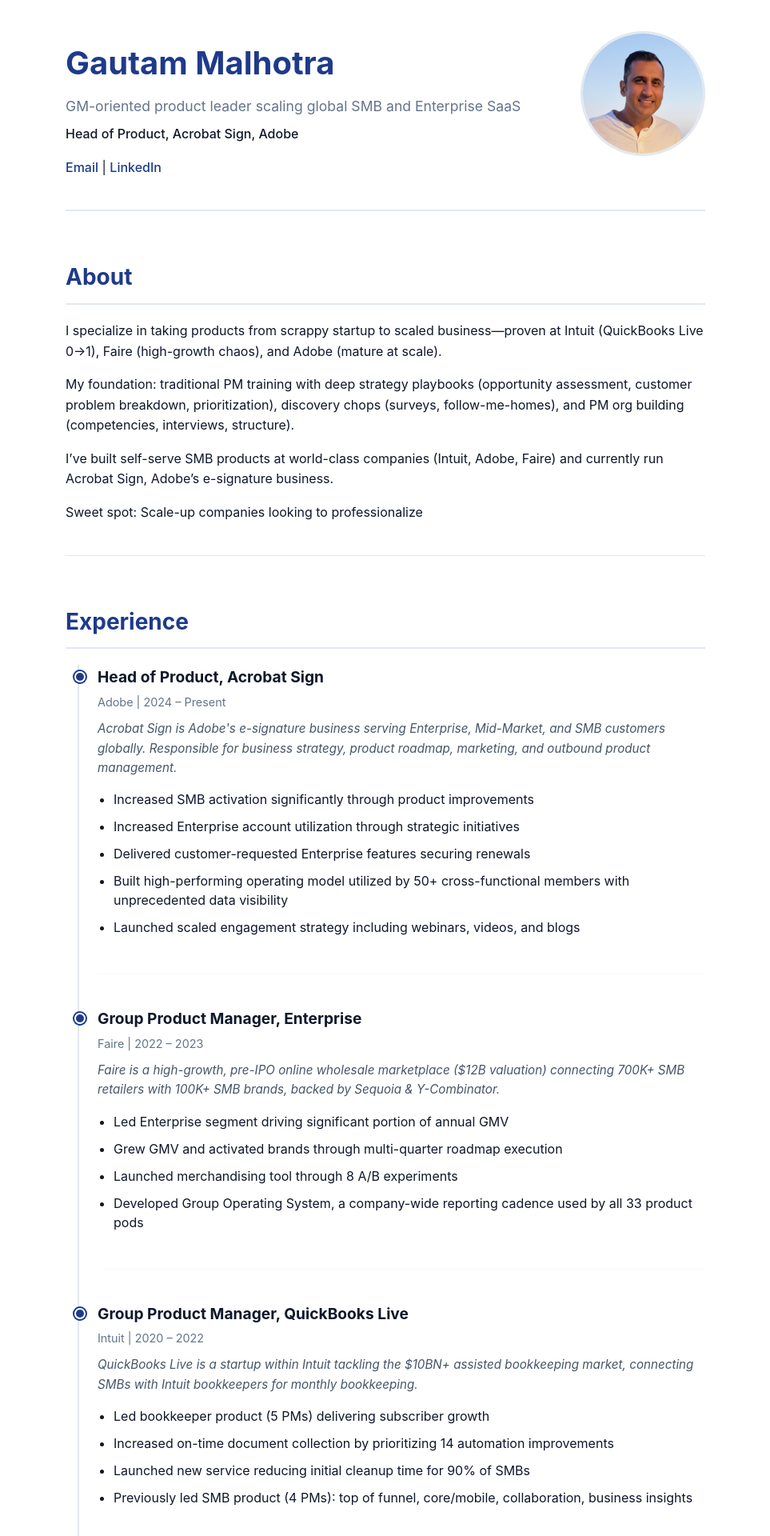
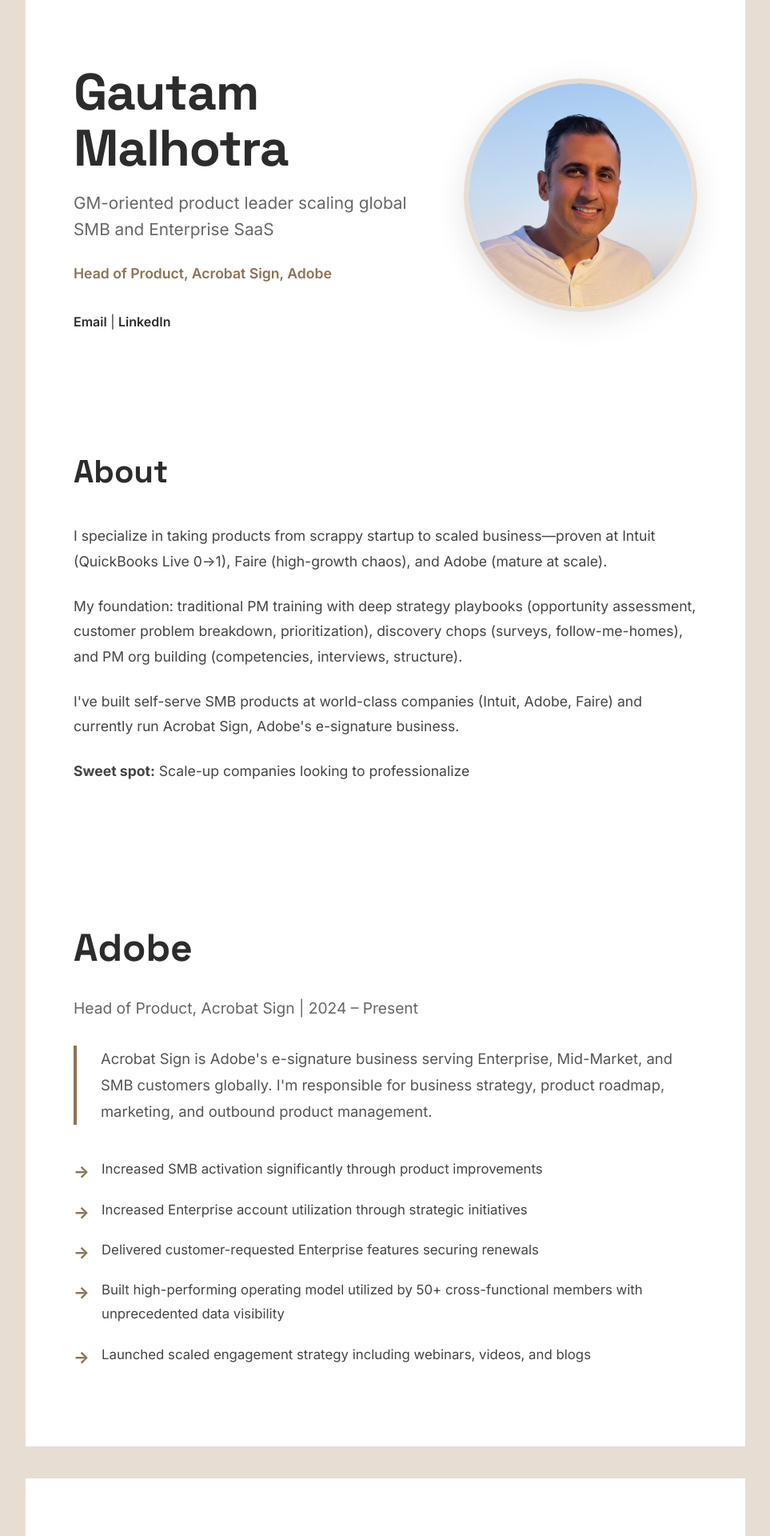
Before and after one commit to gmalhotra86/gautammalhotra.github.io, a Jekyll site: the page built from index.md, in a window 1280 px wide. Shown: the top 1920 px of the page at 80% size, without its empty margins (158-1121 px from the left). Built offline with Jekyll 4.4.1, drawn with Linux system fonts in a browser that asks for light colours; some of the changed text lies outside the part shown.

Commit message:
Redesign: Modern fonts, bigger photo, 3-section layout

```diff
--- a/_layouts/default.html
+++ b/_layouts/default.html
@@ -5,6 +5,9 @@
   <meta name="viewport" content="width=device-width, initial-scale=1.0">
   <title>{{ page.title | default: site.title }}</title>
   <meta name="description" content="{{ site.description }}">
+  <link rel="preconnect" href="https://fonts.googleapis.com">
+  <link rel="preconnect" href="https://fonts.gstatic.com" crossorigin>
+  <link href="https://fonts.googleapis.com/css2?family=Inter:wght@400;600;700&family=Space+Grotesk:wght@700&display=swap" rel="stylesheet">
   <link rel="stylesheet" href="{{ '/assets/css/custom.css' | relative_url }}">
 
   {% if site.google_analytics %}
--- a/assets/css/custom.css
+++ b/assets/css/custom.css
@@ -1,29 +1,30 @@
 /* Personal Website Custom Styles */
 
 :root {
-  --navy: #1e3a8a;
-  --light-gray: #f8fafc;
-  --text-black: #0f172a;
-  --border-gray: #e2e8f0;
+  --tan-bg: #E8DDD3;
+  --dark-text: #2c2c2c;
+  --accent: #8B7355;
+  --white: #ffffff;
 }
 
 body {
-  font-family: -apple-system, BlinkMacSystemFont, "Segoe UI", Roboto, sans-serif;
-  line-height: 1.6;
-  color: var(--text-black);
-  max-width: 800px;
+  font-family: 'Inter', -apple-system, BlinkMacSystemFont, "Segoe UI", Roboto, sans-serif;
+  line-height: 1.7;
+  color: var(--dark-text);
+  max-width: 900px;
   margin: 0 auto;
-  padding: 20px;
+  padding: 0;
+  background: var(--tan-bg);
 }
 
 /* Hero Section */
 .hero {
+  background: var(--white);
+  padding: 80px 60px;
   display: flex;
-  justify-content: space-between;
   align-items: center;
-  margin-bottom: 60px;
-  padding-bottom: 40px;
-  border-bottom: 2px solid var(--border-gray);
+  gap: 60px;
+  margin-bottom: 0;
 }
 
 .hero-content {
@@ -31,211 +32,216 @@ body {
 }
 
 .hero h1 {
-  font-size: 2.5rem;
-  margin-bottom: 0.5rem;
-  color: var(--navy);
+  font-family: 'Space Grotesk', 'Inter', sans-serif;
+  font-size: 4rem;
+  font-weight: 700;
+  margin: 0 0 1rem 0;
+  color: var(--dark-text);
+  letter-spacing: -0.02em;
+  line-height: 1.1;
 }
 
 .tagline {
-  font-size: 1.1rem;
-  color: #64748b;
-  margin: 0.5rem 0;
+  font-size: 1.3rem;
+  color: #666;
+  margin: 1rem 0;
+  line-height: 1.6;
 }
 
 .current-role {
-  font-size: 1rem;
-  font-weight: 500;
-  margin: 0.5rem 0 1rem 0;
+  font-size: 1.1rem;
+  font-weight: 600;
+  margin: 1.5rem 0;
+  color: var(--accent);
 }
 
 .contact-links {
-  margin-top: 1rem;
+  margin-top: 2rem;
 }
 
 .contact-links a {
-  color: var(--navy);
+  color: var(--dark-text);
   text-decoration: none;
-  font-weight: 500;
+  font-weight: 600;
+  font-size: 1rem;
+  transition: color 0.2s;
 }
 
 .contact-links a:hover {
-  text-decoration: underline;
+  color: var(--accent);
 }
 
 .hero-image {
-  margin-left: 40px;
+  flex-shrink: 0;
 }
 
 .headshot {
-  width: 150px;
-  height: 150px;
+  width: 280px;
+  height: 280px;
   border-radius: 50%;
   object-fit: cover;
-  border: 3px solid var(--border-gray);
+  border: 6px solid var(--tan-bg);
+  box-shadow: 0 10px 40px rgba(0,0,0,0.1);
 }
 
 /* About Section */
-h2 {
-  color: var(--navy);
-  font-size: 1.75rem;
-  margin-top: 60px;
-  margin-bottom: 20px;
-  padding-bottom: 10px;
-  border-bottom: 2px solid var(--border-gray);
+.about-section {
+  background: var(--white);
+  padding: 60px;
+  margin-bottom: 0;
 }
 
-/* Timeline & Experience */
-.timeline {
-  position: relative;
-  padding-left: 40px;
+.about-section h2 {
+  font-family: 'Space Grotesk', 'Inter', sans-serif;
+  font-size: 2.5rem;
+  font-weight: 700;
+  margin: 0 0 30px 0;
+  color: var(--dark-text);
 }
 
-.timeline::before {
-  content: '';
-  position: absolute;
-  left: 15px;
-  top: 0;
-  bottom: 0;
-  width: 2px;
-  background: var(--border-gray);
+.about-section p {
+  font-size: 1.1rem;
+  line-height: 1.8;
+  margin-bottom: 1.5rem;
+  color: #444;
 }
 
-.experience-item {
-  position: relative;
-  margin-bottom: 40px;
-  padding-bottom: 30px;
-  border-bottom: 1px solid var(--light-gray);
+h2 {
+  font-family: 'Space Grotesk', 'Inter', sans-serif;
+  font-size: 2.5rem;
+  font-weight: 700;
+  margin: 0 0 30px 0;
+  color: var(--dark-text);
 }
 
-.experience-item::before {
-  content: '';
-  position: absolute;
-  left: -29px;
-  top: 8px;
-  width: 10px;
-  height: 10px;
-  border-radius: 50%;
-  background: var(--navy);
-  border: 2px solid white;
-  box-shadow: 0 0 0 2px var(--navy);
+/* Experience Sections */
+.experience-section {
+  background: var(--white);
+  padding: 80px 60px;
+  margin-bottom: 40px;
 }
 
-.company-header {
-  display: flex;
-  align-items: flex-start;
-  margin-bottom: 10px;
+.company-name {
+  font-family: 'Space Grotesk', 'Inter', sans-serif;
+  font-size: 3rem;
+  font-weight: 700;
+  margin: 0 0 10px 0;
+  color: var(--dark-text);
 }
 
-.company-logo {
-  width: 40px;
-  height: 40px;
-  object-fit: contain;
-  margin-right: 15px;
-  filter: grayscale(30%);
+.role-date {
+  font-size: 1.2rem;
+  color: #666;
+  margin-bottom: 30px;
 }
 
-.title-date {
-  flex: 1;
+.company-intro {
+  font-size: 1.15rem;
+  line-height: 1.8;
+  color: #555;
+  margin-bottom: 40px;
+  padding-left: 30px;
+  border-left: 4px solid var(--accent);
 }
 
-.experience-item h3 {
-  font-size: 1.2rem;
-  margin: 0 0 0.25rem 0;
-  color: var(--text-black);
-}
-
-.date {
-  font-size: 0.9rem;
-  color: #64748b;
+.highlights {
+  list-style: none;
+  padding: 0;
   margin: 0;
 }
 
-.context {
-  font-size: 0.95rem;
-  color: #475569;
-  font-style: italic;
-  margin: 10px 0 15px 0;
+.highlights li {
+  font-size: 1.05rem;
+  line-height: 1.8;
+  margin-bottom: 20px;
+  padding-left: 35px;
+  position: relative;
+  color: #444;
 }
 
-.experience-item ul {
-  margin-top: 15px;
-  padding-left: 20px;
-}
-
-.experience-item li {
-  margin-bottom: 10px;
-  line-height: 1.5;
-}
-
-/* Bold metrics in bullets */
-.experience-item li strong {
+.highlights li:before {
+  content: '→';
+  position: absolute;
+  left: 0;
+  color: var(--accent);
   font-weight: 700;
-  color: var(--navy);
+  font-size: 1.3rem;
 }
 
 /* Footer */
 .footer {
-  margin-top: 60px;
-  padding-top: 40px;
-  border-top: 2px solid var(--border-gray);
+  background: var(--white);
+  padding: 60px;
   text-align: center;
-  color: #64748b;
+}
+
+.footer p {
+  font-size: 1.1rem;
+  margin: 15px 0;
+  color: #666;
+}
+
+.footer strong {
+  color: var(--dark-text);
+  font-size: 1.3rem;
 }
 
 .footer a {
-  color: var(--navy);
+  color: var(--dark-text);
   text-decoration: none;
+  font-weight: 600;
+  transition: color 0.2s;
 }
 
 .footer a:hover {
-  text-decoration: underline;
+  color: var(--accent);
 }
 
 /* Horizontal rules */
 hr {
-  border: none;
-  border-top: 1px solid var(--border-gray);
-  margin: 40px 0;
+  display: none;
 }
 
 /* Responsive Design */
 @media (max-width: 768px) {
   body {
-    padding: 15px;
+    padding: 0;
   }
 
   .hero {
-    flex-direction: column;
+    flex-direction: column-reverse;
+    padding: 40px 30px;
     text-align: center;
   }
 
-  .hero-image {
-    margin-left: 0;
-    margin-top: 20px;
+  .hero h1 {
+    font-size: 2.5rem;
   }
 
-  .hero h1 {
+  .headshot {
+    width: 200px;
+    height: 200px;
+    margin-bottom: 30px;
+  }
+
+  .about-section,
+  .experience-section {
+    padding: 40px 30px;
+  }
+
+  .company-name {
     font-size: 2rem;
   }
 
-  /* Hide timeline on mobile */
-  .timeline {
-    padding-left: 0;
+  .company-intro {
+    padding-left: 20px;
   }
 
-  .timeline::before,
-  .experience-item::before {
-    display: none;
+  .highlights li {
+    padding-left: 30px;
   }
 
-  .company-header {
-    flex-direction: column;
-    align-items: center;
-    text-align: center;
-  }
-
-  .company-logo {
-    margin-right: 0;
-    margin-bottom: 10px;
+  .footer {
+    padding: 40px 30px;
   }
 }
--- a/index.md
+++ b/index.md
@@ -17,31 +17,24 @@ layout: default
   </div>
 </div>
 
-## About
+<div class="about-section">
+  <h2>About</h2>
+  <p>I specialize in taking products from scrappy startup to scaled business—proven at Intuit (QuickBooks Live 0→1), Faire (high-growth chaos), and Adobe (mature at scale).</p>
 
-I specialize in taking products from scrappy startup to scaled business—proven at Intuit (QuickBooks Live 0→1), Faire (high-growth chaos), and Adobe (mature at scale).
+  <p>My foundation: traditional PM training with deep strategy playbooks (opportunity assessment, customer problem breakdown, prioritization), discovery chops (surveys, follow-me-homes), and PM org building (competencies, interviews, structure).</p>
 
-My foundation: traditional PM training with deep strategy playbooks (opportunity assessment, customer problem breakdown, prioritization), discovery chops (surveys, follow-me-homes), and PM org building (competencies, interviews, structure).
+  <p>I've built self-serve SMB products at world-class companies (Intuit, Adobe, Faire) and currently run Acrobat Sign, Adobe's e-signature business.</p>
 
-I've built self-serve SMB products at world-class companies (Intuit, Adobe, Faire) and currently run Acrobat Sign, Adobe's e-signature business.
+  <p><strong>Sweet spot:</strong> Scale-up companies looking to professionalize</p>
+</div>
 
-Sweet spot: Scale-up companies looking to professionalize
+<div class="experience-section">
+  <h3 class="company-name">Adobe</h3>
+  <p class="role-date">Head of Product, Acrobat Sign | 2024 – Present</p>
 
----
+  <p class="company-intro">Acrobat Sign is Adobe's e-signature business serving Enterprise, Mid-Market, and SMB customers globally. I'm responsible for business strategy, product roadmap, marketing, and outbound product management.</p>
 
-## Experience
-
-<div class="timeline">
-
-<div class="experience-item">
-  <div class="company-header">
-    <div class="title-date">
-      <h3>Head of Product, Acrobat Sign</h3>
-      <p class="date">Adobe | 2024 – Present</p>
-    </div>
-  </div>
-  <p class="context">Acrobat Sign is Adobe's e-signature business serving Enterprise, Mid-Market, and SMB customers globally. Responsible for business strategy, product roadmap, marketing, and outbound product management.</p>
-  <ul>
+  <ul class="highlights">
     <li>Increased SMB activation significantly through product improvements</li>
     <li>Increased Enterprise account utilization through strategic initiatives</li>
     <li>Delivered customer-requested Enterprise features securing renewals</li>
@@ -50,15 +43,13 @@ Sweet spot: Scale-up companies looking to professionalize
   </ul>
 </div>
 
-<div class="experience-item">
-  <div class="company-header">
-    <div class="title-date">
-      <h3>Group Product Manager, Enterprise</h3>
-      <p class="date">Faire | 2022 – 2023</p>
-    </div>
-  </div>
-  <p class="context">Faire is a high-growth, pre-IPO online wholesale marketplace ($12B valuation) connecting 700K+ SMB retailers with 100K+ SMB brands, backed by Sequoia & Y-Combinator.</p>
-  <ul>
+<div class="experience-section">
+  <h3 class="company-name">Faire</h3>
+  <p class="role-date">Group Product Manager, Enterprise | 2022 – 2023</p>
+
+  <p class="company-intro">Faire is a high-growth, pre-IPO online wholesale marketplace ($12B valuation) connecting 700K+ SMB retailers with 100K+ SMB brands, backed by Sequoia & Y-Combinator.</p>
+
+  <ul class="highlights">
     <li>Led Enterprise segment driving significant portion of annual GMV</li>
     <li>Grew GMV and activated brands through multi-quarter roadmap execution</li>
     <li>Launched merchandising tool through 8 A/B experiments</li>
@@ -66,93 +57,42 @@ Sweet spot: Scale-up companies looking to professionalize
   </ul>
 </div>
 
-<div class="experience-item">
-  <div class="company-header">
-    <div class="title-date">
-      <h3>Group Product Manager, QuickBooks Live</h3>
-      <p class="date">Intuit | 2020 – 2022</p>
-    </div>
-  </div>
-  <p class="context">QuickBooks Live is a startup within Intuit tackling the $10BN+ assisted bookkeeping market, connecting SMBs with Intuit bookkeepers for monthly bookkeeping.</p>
-  <ul>
+<div class="experience-section">
+  <h3 class="company-name">Intuit</h3>
+  <p class="role-date">Group Product Manager, QuickBooks Live | 2020 – 2022</p>
+
+  <p class="company-intro">QuickBooks Live is a startup within Intuit tackling the $10BN+ assisted bookkeeping market, connecting SMBs with Intuit bookkeepers for monthly bookkeeping.</p>
+
+  <ul class="highlights">
     <li>Led bookkeeper product (5 PMs) delivering subscriber growth</li>
     <li>Increased on-time document collection by prioritizing 14 automation improvements</li>
     <li>Launched new service reducing initial cleanup time for 90% of SMBs</li>
     <li>Previously led SMB product (4 PMs): top of funnel, core/mobile, collaboration, business insights</li>
   </ul>
-</div>
 
-<div class="experience-item">
-  <div class="company-header">
-    <div class="title-date">
-      <h3>Senior Product Manager, QuickBooks Online</h3>
-      <p class="date">Intuit | 2018 – 2020</p>
-    </div>
-  </div>
-  <ul>
+  <p class="role-date" style="margin-top: 40px">Senior Product Manager, QuickBooks Online | 2018 – 2020</p>
+  <ul class="highlights">
     <li>Transformed 400K+ member partner program to points-based system with gamified experience</li>
     <li>Awarded "Outstanding game changer" performance rating (top 5% of all PMs: 12 out of 200)</li>
     <li>Led large accounting firm group (2 PMs); redesigned homepage dashboard for 500K+ MAU</li>
-    <li>Led QuickBooks fraud risk tiger team; identified 22 initiatives and operationalized delivery across 8 teams</li>
   </ul>
-</div>
 
-<div class="experience-item">
-  <div class="company-header">
-    <div class="title-date">
-      <h3>Senior Marketing Manager, QuickBooks Growth</h3>
-      <p class="date">Intuit | 2016 – 2018</p>
-    </div>
-  </div>
-  <ul>
+  <p class="role-date" style="margin-top: 40px">Senior Marketing Manager, QuickBooks Growth | 2016 – 2018</p>
+  <ul class="highlights">
     <li>Acquired QuickBooks Online US subscribers (50% of accountant channel)</li>
     <li>Activated incremental global subscriptions through A/B tests</li>
     <li>Led GTM for 200+ education events resulting in 40% increase in YoY certifications</li>
   </ul>
 </div>
 
-<div class="experience-item">
-  <div class="company-header">
-    <div class="title-date">
-      <h3>Senior Consultant / Consultant</h3>
-      <p class="date">Kurt Salmon, part of Accenture Strategy | 2010 – 2014</p>
-    </div>
-  </div>
-  <ul>
-    <li>Built marketing channel strategy for U.S. pharmacy's prescription business</li>
-    <li>Recommended ecommerce investment based on analyzing product flow patterns for big box retailer</li>
-    <li>Developed strategy recommendations for consumer & retail Fortune 500 clients</li>
-  </ul>
-</div>
-
-<div class="experience-item">
-  <div class="company-header">
-    <div class="title-date">
-      <h3>Investment Banking Analyst</h3>
-      <p class="date">Bank of America Merrill Lynch | 2009 – 2010</p>
-    </div>
-  </div>
-  <ul>
-    <li>Executed M&A and IPO transactions for financial institution Fortune 500 clients</li>
-  </ul>
-</div>
-
-</div>
-
----
-
-## Education
-
-**Kellogg School of Management, Northwestern University**
-MBA | 2014 – 2016
-
-**University of Virginia**
-BA Honors, Political & Social Thought Program (1 of 20 selected) | 2005 – 2009
-
----
-
 <div class="footer">
   <p><strong>Open to advisory opportunities</strong></p>
   <p>Email: <a href="mailto:gmalhotra86@gmail.com">gmalhotra86@gmail.com</a> |
   LinkedIn: <a href="https://linkedin.com/in/gautam-malhotra" target="_blank">gautam-malhotra</a></p>
+  <p style="margin-top: 30px; font-size: 0.9rem; color: #999;">
+    <strong>Education:</strong> MBA, Kellogg School of Management, Northwestern University | BA Honors, University of Virginia
+  </p>
+  <p style="font-size: 0.9rem; color: #999; margin-top: 10px;">
+    Previously: Accenture Strategy, Bank of America Merrill Lynch
+  </p>
 </div>
```
